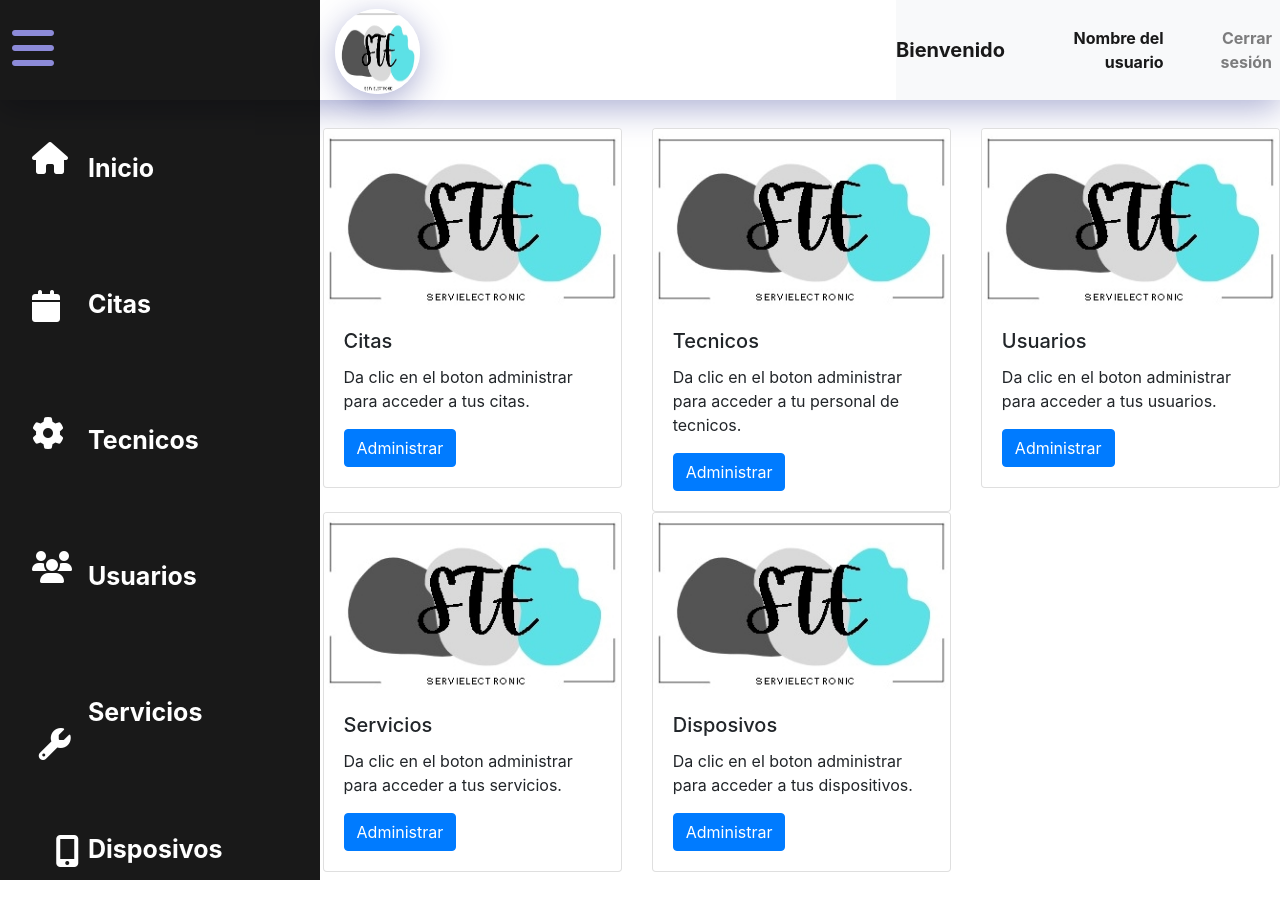
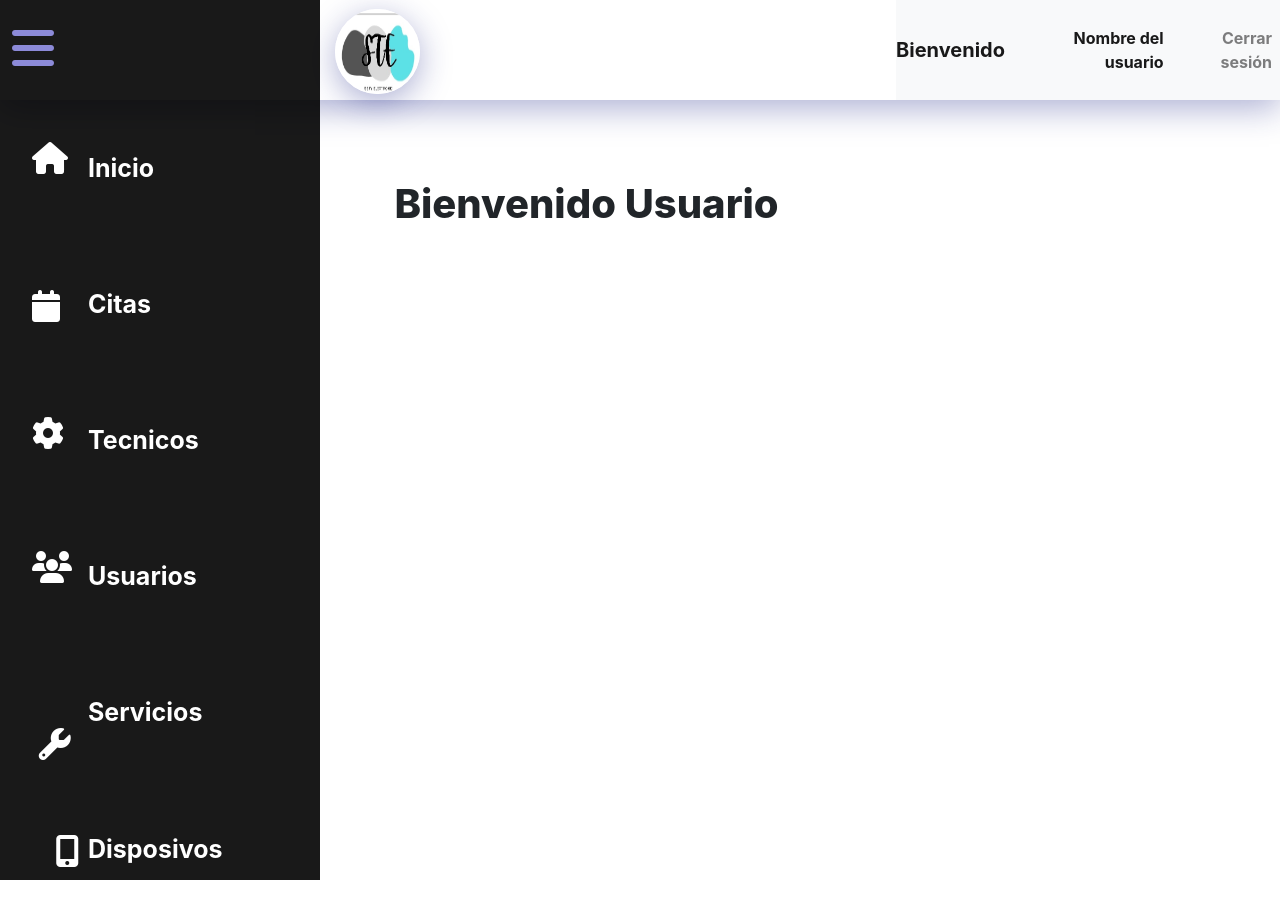
Before and after one commit to servielectronic/servielectronicAdmin, a plain HTML site: page index.html in a window 1280 px wide. Shown: the top 922 px of the page. Drawn offline with nearby package versions, Linux system fonts and the light colour scheme.

Commit message:
Update index.html

```diff
--- a/index.html
+++ b/index.html
@@ -75,73 +75,14 @@
             <i class="fa-solid fa-bars fa-3x" data-title="Menu de navegación"></i>
         </div>
     </div>
+    <div class="container2 cuerpoCard col-md-12 justify-content-center">
+        <div class="titulo ">
+            <h1 class="tabs">
+                Bienvenido Usuario
+            </h1>
+        </div>
 
-    <div class="container2 cuerpoCard col-md-12 justify-content-center">
-
-        <br>
-        <div class="row row-cols-1 row-cols-md-3 g-4">
-            <div class="col">
-              <div class="card">
-                <img   src="resources/img/logo1.jpg" class="card-img-top" alt="">
-                <div class="card-body">
-                  <h5 class="card-title">Citas</h5>
-                  <p class="card-text">Da clic en el boton administrar para acceder a tus citas.</p>
-                  <a href="listadoCitas.html" class="btn btn-primary">Administrar</a>
-
-
-                </div>
-              </div>
-            </div>
-            <div class="col">
-              <div class="card">
-                <img   src="resources/img/logo1.jpg" class="card-img-top" alt="...">
-                <div class="card-body">
-                  <h5 class="card-title">Tecnicos</h5>
-                  <p class="card-text">Da clic en el boton administrar para acceder a tu personal de tecnicos.</p>
-                  <a href="listadoTecnicos.html" class="btn btn-primary">Administrar</a>
-
-                </div>
-              </div>
-            </div>
-            <div class="col">
-              <div class="card">
-                <img   src="resources/img/logo1.jpg" class="card-img-top" alt="...">
-                <div class="card-body">
-                  <h5 class="card-title">Usuarios</h5>
-                  <p class="card-text">Da clic en el boton administrar para acceder a tus usuarios.</p>
-                  <a href="listadoUsuarios.html" class="btn btn-primary">Administrar</a>
-
-                </div>
-              </div>
-            </div>
-
-            <div class="col">
-              <div class="card">
-                <img   src="resources/img/logo1.jpg" class="card-img-top" alt="...">
-                <div class="card-body">
-                  <h5 class="card-title">Servicios</h5>
-                  <p class="card-text">Da clic en el boton administrar para acceder a tus servicios.</p>
-                  <a href="listadoServicios.html" class="btn btn-primary">Administrar</a>
-
-                </div>
-              </div>
-            </div>
-
-            <div class="col">
-                <div class="card">
-                  <img   src="resources/img/logo1.jpg" class="card-img-top" alt="...">
-                  <div class="card-body">
-                    <h5 class="card-title">Disposivos</h5>
-                    <p class="card-text">Da clic en el boton administrar para acceder a tus dispositivos.</p>
-                    <a href="listadoDispositivos.html" class="btn btn-primary">Administrar</a>
-
-                  </div>
-                </div>
-              </div>
-
-
-
-          </div>
+    </div>
 
 
     <div class="col-sm-12 footerr bg-dark text-white justify-content-center">
```
